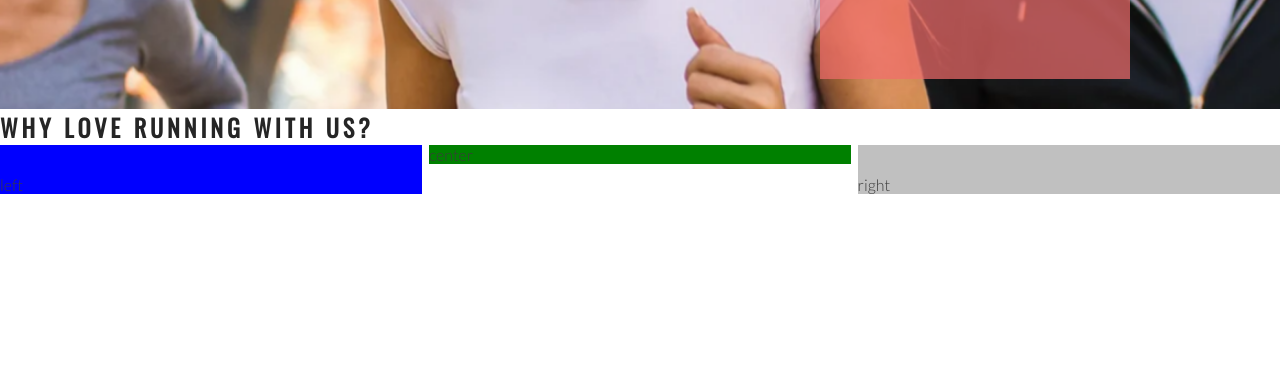
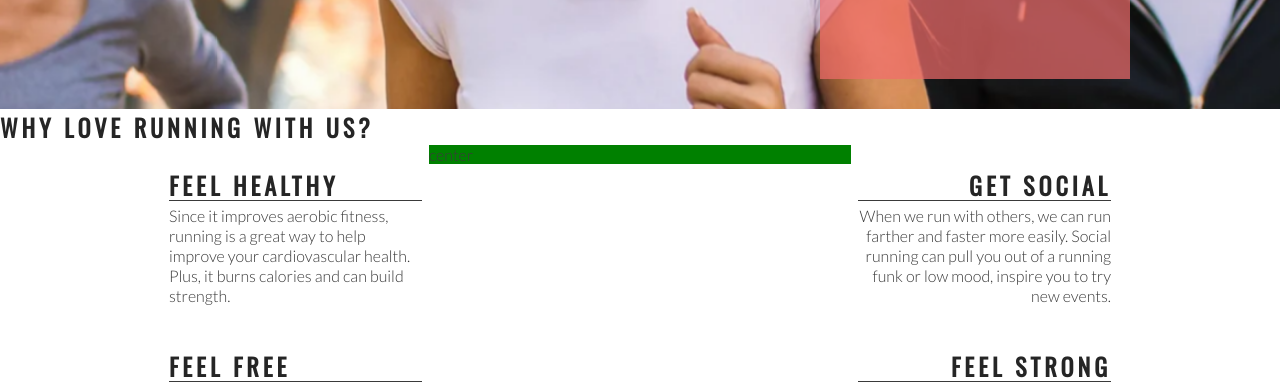
Before and after one commit to Mysanthropium/love-running-project, a plain HTML site: page index.html in a window 1280 px wide. Shown: the part 566-952 px from the top of the page. Drawn offline with nearby package versions, Linux system fonts and the light colour scheme.

Commit message:
Add right about section content and style

```diff
--- a/assets/css/style.css
+++ b/assets/css/style.css
@@ -118,14 +118,12 @@ h1, h2 {
     padding-top: 30px;
     width: 33%;
     float: left;
-    background-color: blue;
 }
 
 #right-about {
     padding-top: 30px;
     width: 33%;
     float: right;
-    background-color: silver;
 }
 
 #center-about {
@@ -133,3 +131,33 @@ h1, h2 {
     margin: 0 auto;
     background-color: green;
 }
+
+hr {
+    border-top: 1px solid #3a3a3a;
+    width: 100%;
+    margin: 5px 0;
+}
+
+.left-about-heading {
+    width: 60%;
+    float: right;
+    line-height: 20px;
+    clear: both;
+    margin-bottom: 50px;
+}
+
+.right-about-heading {
+    width: 60%;
+    float: left;
+    line-height: 20px;
+    clear: both;
+    margin-bottom: 50px;
+}
+
+.right-about-heading h2 {
+    text-align: right;
+}
+
+.right-about-heading p {
+    text-align: right;
+}
--- a/index.html
+++ b/index.html
@@ -40,8 +40,38 @@
     </section>
     <section id="club-ethos">
         <h1>Why Love Running With Us?</h1>
-        <div id="left-about">left</div>
-        <div id="right-about">right</div>
+        <div id="left-about">
+            <div class="left-about-heading">
+                <h2>Feel Healthy</h2>
+                <hr>
+                <p>
+                    Since it improves aerobic fitness, running is a great way to help improve your cardiovascular health. Plus, it burns calories and can build strength.
+                </p>
+            </div>
+            <div class="left-about-heading">
+                <h2>Feel Free</h2>
+                <hr>
+                <p>
+                    Physical exercise, running included, is known to release endorphins in the brain. Endorphins make you more energetic, more awake and, yes, happier.
+                </p>
+            </div>
+        </div>
+        <div id="right-about">
+            <div class="right-about-heading">
+                <h2>Get Social</h2>
+                <hr>
+                <p>
+                    When we run with others, we can run farther and faster more easily. Social running can pull you out of a running funk or low mood, inspire you to try new events.
+                </p>
+            </div>
+            <div class="right-about-heading">
+                <h2>Feel Strong</h2>
+                <hr>
+                <p>
+                    Running strengthens your heart by pumping blood more effectively through your body.
+                </p>
+            </div>
+        </div>
         <div id="center-about">center</div>
     </section>
     <section>
```
